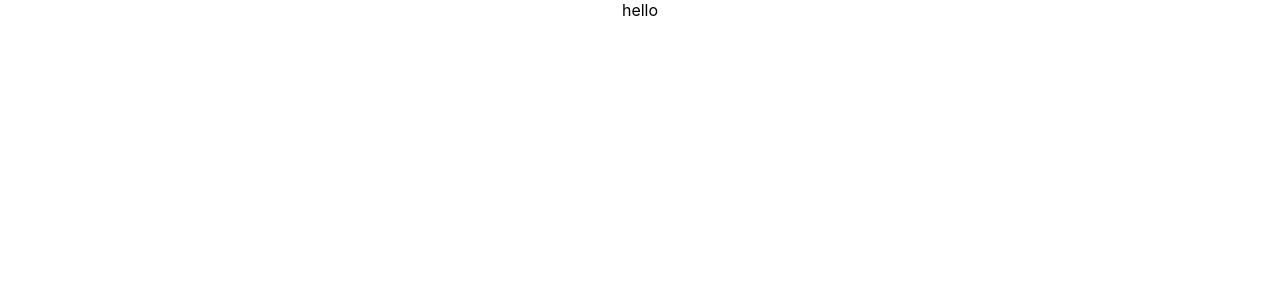
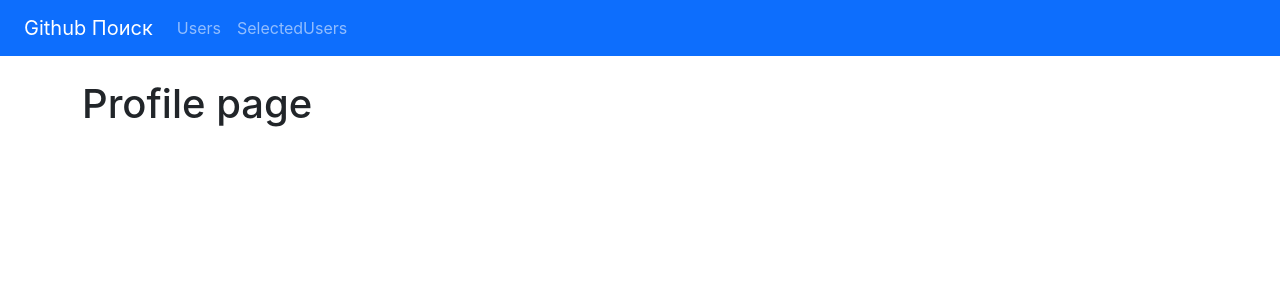
Before and after one commit to AntonKramarenko/GitHubUsers, a React (Create React App) app: page /profile/1 in a window 1280 px wide. Shown: the top 300 px of the page. Built offline with nearby package versions, Linux system fonts and the light colour scheme.

Commit message:
show users

```diff
--- a/package.json
+++ b/package.json
@@ -6,8 +6,11 @@
     "@testing-library/jest-dom": "^5.16.1",
     "@testing-library/react": "^12.1.2",
     "@testing-library/user-event": "^13.5.0",
+    "bootstrap": "^5.1.3",
+    "node-sass": "^7.0.1",
     "react": "^17.0.2",
     "react-dom": "^17.0.2",
+    "react-router-dom": "^6.2.1",
     "react-scripts": "5.0.0",
     "web-vitals": "^2.1.4"
   },
--- a/src/App.css
+++ /dev/null
@@ -1,8 +0,0 @@
-.App {
-  text-align: center;
-}
-
-.App-logo {
-  height: 40vmin;
-  pointer-events: none;
-}
--- a/src/App.js
+++ b/src/App.js
@@ -1,11 +1,25 @@
+import React from 'react';
+import { BrowserRouter, Route, Routes } from 'react-router-dom';
+import { Navbar } from './Components/Navbar';
+import { Profile } from './Pages/Profile';
+import { SelectedUsers } from './Pages/SelectedUsers';
+import { Users } from './Pages/Users';
 
-import './App.css';
+
 
 function App() {
   return (
-    <div className="App">
-      hello
-    </div>
+    <BrowserRouter>
+      <Navbar />
+      <div className='container pt-4' >
+        <Routes>
+          <Route path='/' exact element={<Users />} />
+          <Route path='/selectedUsers' element={<SelectedUsers />} />
+          <Route path="/profile/:name" element={<Profile />} />
+        </Routes>
+
+      </div>
+    </BrowserRouter>
   );
 }
 
--- /dev/null
+++ b/src/Components/Card.js
@@ -0,0 +1,14 @@
+import React from "react";
+import { Link } from "react-router-dom";
+
+
+export const Card = (props) => (
+
+    < div className="card" style={{ width: "18rem" }} >
+        < img src={`${props.avatar}`} className="card-img-top" alt={props.login} />
+        <div className="card-body m-auto ">
+            <h5 className="card-title text-center mb-4">{props.login}</h5>
+            <Link to={'/profile/' + props.login} className="btn btn-primary">Информация о юзере</Link>
+        </div>
+    </div >
+)
--- /dev/null
+++ b/src/Components/Navbar.js
@@ -0,0 +1,18 @@
+import React from 'react'
+import { NavLink } from 'react-router-dom'
+
+export const Navbar = () => (
+    <nav className="navbar navbar-dark bg-primary navbar-expand-lg px-4">
+        <div className="navbar-brand">
+            Github Поиск
+        </div>
+        <ul className="navbar-nav">
+            <li className="nav-item">
+                <NavLink exact="true" to='/' className='nav-link'>Users</NavLink>
+            </li>
+            <li className="nav-item">
+                <NavLink to='selectedUsers' className='nav-link'>SelectedUsers </NavLink>
+            </li>
+        </ul>
+    </nav>
+)
--- /dev/null
+++ b/src/Components/Search.js
@@ -0,0 +1,23 @@
+import React, { useState } from "react";
+
+export const Search = () => {
+
+    const [value, setValue] = useState('')
+
+
+    if (value.trim()) {
+        console.log('make request with', value)
+    }
+
+    return (
+        <div className="form-group">
+            <input
+                type='text'
+                className="form-control mb-4"
+                placeholder="Ведите логин пользователя..."
+                onChange={event => setValue(event.target.value)}
+                value={value}
+            />
+        </div>
+    )
+}
--- /dev/null
+++ b/src/Pages/Profile.js
@@ -0,0 +1,10 @@
+import React from "react";
+
+export const Profile = () => {
+
+    return (
+        <div>
+            <h1>Profile page</h1>
+        </div>
+    )
+}
--- /dev/null
+++ b/src/Pages/SelectedUsers.js
@@ -0,0 +1,7 @@
+import React from "react";
+
+export const SelectedUsers = () => {
+    return (
+        <div>SelectedUsers</div>
+    )
+}
--- /dev/null
+++ b/src/Pages/Users.js
@@ -0,0 +1,46 @@
+import React, { Fragment, useEffect } from "react";
+import { Card } from "../Components/Card";
+import { Search } from "../Components/Search";
+
+
+export const Users = () => {
+
+    const url = 'https://api.github.com/users'
+    const [users, setUsers] = React.useState([])
+
+    useEffect(() => {
+        fetch(url).then(res => res.json().then(data => setUsers(data)))
+    }, [])
+
+    console.log(users);
+
+    // <header className="Header">
+    //     {users.map(user => (
+    //         <div key={user.id}>
+    //             <img src={user.avatar_url} />
+    //             <p>{user.login}</p>
+    //         </div>
+    //     ))}
+    //     <Input />
+    // </header>
+
+
+
+
+    return (
+        <Fragment>
+            <Search />
+            <div className="row">
+                {users.map(user => {
+                    return (
+                        <div className="col-sm-4 mb-4" key={user.id}>
+                            <Card id={user.id} avatar={user.avatar_url} login={user.login} />
+                        </div>
+
+                    )
+                })}
+            </div>
+
+        </Fragment>
+    )
+}
--- a/src/index.js
+++ b/src/index.js
@@ -1,6 +1,6 @@
 import React from 'react';
 import ReactDOM from 'react-dom';
-import './index.css';
+import './index.scss';
 import App from './App';
 
 
--- a/src/index.css
+++ b/src/index.scss
@@ -1,3 +1,6 @@
+@import  '~bootstrap/scss/bootstrap';
+
+
 body {
   margin: 0;
   font-family: -apple-system, BlinkMacSystemFont, 'Segoe UI', 'Roboto', 'Oxygen',
```
Also changed, not shown: 2 other files (tests, documents, lock files or other folders).
